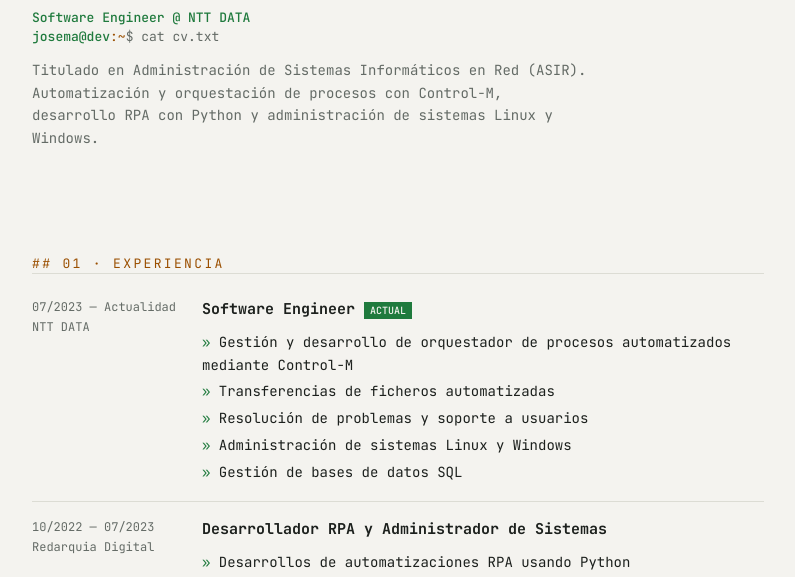
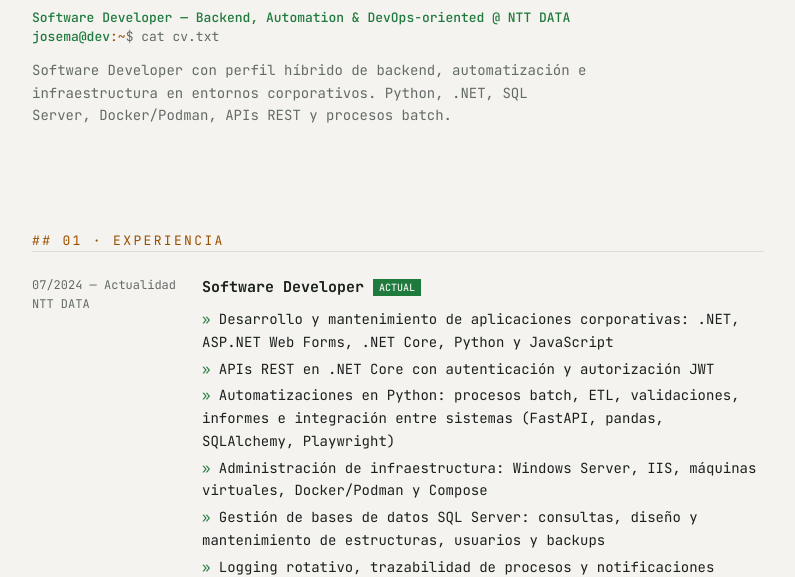
Before and after one commit to joviur/web-cv, an Astro site: page / in a window 1280 px wide. Shown: the part 237-814 px from the top of the page, without its empty margins (242-1037 px from the left). Built offline with nearby package versions, Linux system fonts and the light colour scheme; Astro itself is replaced by a stand-in of ours.

Commit message:
Actualiza perfil: Software Developer backend/automation/DevOps
- Título: Software Developer — Backend, Automation & DevOps-oriented
- Resumen hero: perfil híbrido backend + automatización + infraestructura
- Split empleador: Nunsys - Sothis (07/2023-06/2024, Control-M) y
  NTT DATA (07/2024-Actualidad, .NET/Python/APIs/SQL Server)
- Skills: rebalance al stack actual (C#/.NET, FastAPI, SQL Server,
  Docker/Podman, REST/JWT, Playwright, Git/GitLab...)
- Meta/OG: Software Developer con stack actual
- pnpm-workspace: corrige allowBuilds esbuild (pnpm 11)

```diff
--- a/pnpm-workspace.yaml
+++ b/pnpm-workspace.yaml
@@ -1,4 +1,4 @@
 allowBuilds:
-  esbuild: set this to true or false
+  esbuild: true
 onlyBuiltDependencies:
   - esbuild
--- a/src/data/cv.ts
+++ b/src/data/cv.ts
@@ -2,20 +2,34 @@
 
 export const cv: CvData = {
   nombre: 'José María Vizcaíno',
-  titulo: 'Software Engineer',
+  titulo: 'Software Developer — Backend, Automation & DevOps-oriented',
   ubicacion: 'Alicante, España',
   resumen:
-    'Titulado en Administración de Sistemas Informáticos en Red (ASIR). ' +
-    'Automatización y orquestación de procesos con Control-M, desarrollo RPA ' +
-    'con Python y administración de sistemas Linux y Windows.',
+    'Software Developer con perfil híbrido de backend, automatización e infraestructura ' +
+    'en entornos corporativos. Python, .NET, SQL Server, Docker/Podman, APIs REST ' +
+    'y procesos batch.',
   experiencia: [
     {
       empresa: 'NTT DATA',
+      puesto: 'Software Developer',
+      desde: '07/2024',
+      hasta: 'Actualidad',
+      actual: true,
+      logros: [
+        'Desarrollo y mantenimiento de aplicaciones corporativas: .NET, ASP.NET Web Forms, .NET Core, Python y JavaScript',
+        'APIs REST en .NET Core con autenticación y autorización JWT',
+        'Automatizaciones en Python: procesos batch, ETL, validaciones, informes e integración entre sistemas (FastAPI, pandas, SQLAlchemy, Playwright)',
+        'Administración de infraestructura: Windows Server, IIS, máquinas virtuales, Docker/Podman y Compose',
+        'Gestión de bases de datos SQL Server: consultas, diseño y mantenimiento de estructuras, usuarios y backups',
+        'Logging rotativo, trazabilidad de procesos y notificaciones automáticas por correo y Microsoft Teams',
+        'Análisis funcional y técnico con cliente y usuarios de negocio — proyecto de telecomunicaciones para Orange',
+      ],
+    },
+    {
+      empresa: 'Nunsys - Sothis',
       puesto: 'Software Engineer',
       desde: '07/2023',
-      hasta: 'Actualidad',
-      actual: true,
-      // TODO: el usuario debe confirmar/actualizar estos logros
+      hasta: '06/2024',
       logros: [
         'Gestión y desarrollo de orquestador de procesos automatizados mediante Control-M',
         'Transferencias de ficheros automatizadas',
@@ -65,25 +79,31 @@
   skills: [
     // Desarrollo
     { nombre: 'Python', categoria: 'Desarrollo' },
-    { nombre: 'RPA (Python)', categoria: 'Desarrollo' },
-    { nombre: 'SQL', categoria: 'Desarrollo' },
-    { nombre: 'CI/CD (Jenkins)', categoria: 'Desarrollo' },
-    { nombre: 'LowCode / NoCode', categoria: 'Desarrollo' },
+    { nombre: 'C# / .NET', categoria: 'Desarrollo' },
+    { nombre: 'ASP.NET (Core / Web Forms)', categoria: 'Desarrollo' },
+    { nombre: 'REST APIs / JWT', categoria: 'Desarrollo' },
+    { nombre: 'FastAPI', categoria: 'Desarrollo' },
+    { nombre: 'SQL Server', categoria: 'Desarrollo' },
+    { nombre: 'pandas / SQLAlchemy', categoria: 'Desarrollo' },
+    { nombre: 'Playwright', categoria: 'Desarrollo' },
+    { nombre: 'React (básico)', categoria: 'Desarrollo' },
+    { nombre: 'Git / GitLab', categoria: 'Desarrollo' },
     // Sistemas
     { nombre: 'Linux', categoria: 'Sistemas' },
     { nombre: 'Windows Server', categoria: 'Sistemas' },
-    { nombre: 'SysAdmin', categoria: 'Sistemas' },
+    { nombre: 'IIS', categoria: 'Sistemas' },
+    { nombre: 'Docker / Podman / Compose', categoria: 'Sistemas' },
     { nombre: 'Active Directory', categoria: 'Sistemas' },
     { nombre: 'Redes', categoria: 'Sistemas' },
     { nombre: 'Copias de seguridad', categoria: 'Sistemas' },
     // Automatización
     { nombre: 'Control-M', categoria: 'Automatización' },
-    { nombre: 'Orquestación de procesos', categoria: 'Automatización' },
-    { nombre: 'Transferencia de ficheros', categoria: 'Automatización' },
+    { nombre: 'RPA (Python)', categoria: 'Automatización' },
+    { nombre: 'Procesos batch / ETL', categoria: 'Automatización' },
+    { nombre: 'CI/CD (Jenkins)', categoria: 'Automatización' },
     // Soft skills — reformuladas como evidencia (anti-copy genérico)
     { nombre: 'Soporte a usuarios y operaciones en equipo', categoria: 'Soft skills' },
-    { nombre: 'Responsable de informática (Azaconsa)', categoria: 'Soft skills' },
-    { nombre: 'RPA y LowCode aprendidos en puesto', categoria: 'Soft skills' },
+    { nombre: 'Análisis funcional y trato con cliente', categoria: 'Soft skills' },
   ],
   educacion: [
     {
--- a/src/pages/index.astro
+++ b/src/pages/index.astro
@@ -21,19 +21,19 @@
     <meta name="theme-color" content="#f4f3ef" />
     <meta
       name="description"
-      content="CV de José María Vizcaíno — Software Engineer. Python, RPA, Linux, SQL, SysAdmin, Control-M."
+      content="CV de José María Vizcaíno — Software Developer. Python, .NET, SQL Server, Docker/Podman, APIs REST, automatización y DevOps."
     />
     <meta property="og:type" content="profile" />
-    <meta property="og:title" content="José María Vizcaíno — Software Engineer" />
+    <meta property="og:title" content="José María Vizcaíno — Software Developer" />
     <meta
       property="og:description"
-      content="CV de José María Vizcaíno — Software Engineer. Python, RPA, Linux, SQL, SysAdmin, Control-M."
+      content="CV de José María Vizcaíno — Software Developer. Python, .NET, SQL Server, Docker/Podman, APIs REST, automatización y DevOps."
     />
     <!-- TODO(deploy): sustituir por URL absoluta del dominio al desplegar -->
     <meta property="og:image" content={`${baseUrl}og-image.png`} />
     <meta property="og:locale" content="es_ES" />
     <meta name="twitter:card" content="summary_large_image" />
-    <title>José María Vizcaíno — Software Engineer</title>
+    <title>José María Vizcaíno — Software Developer</title>
     <script is:inline>
       // Aplicar el tema guardado antes del primer paint (light-first; evita flash).
       // También marca html.js: el reveal solo oculta contenido si hay JS.
```
